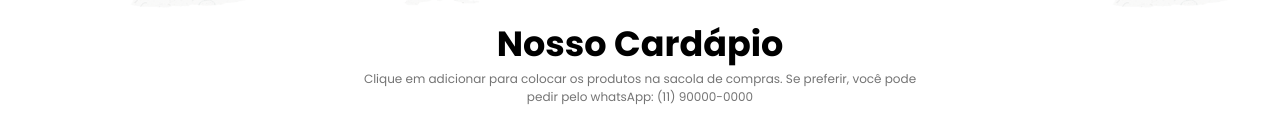
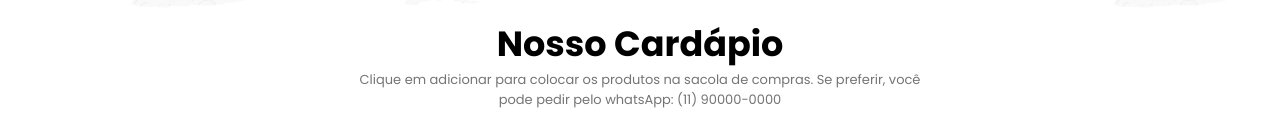
Before and after one commit to hugolinobg/food, a React (Vite) app: page / in a window 1280 px wide. Shown: the part 133-269 px from the top of the page. Built offline with nearby package versions, Linux system fonts and the light colour scheme.

Commit message:
atualização

```diff
--- a/src/index.css
+++ b/src/index.css
@@ -106,7 +106,7 @@ a {
 
 .subtitle {
   color: #747474;
-  font-size: 1.2rem;
+  font-size: 1.3rem;
   max-width: 50%;
   margin: auto;
 }
```
